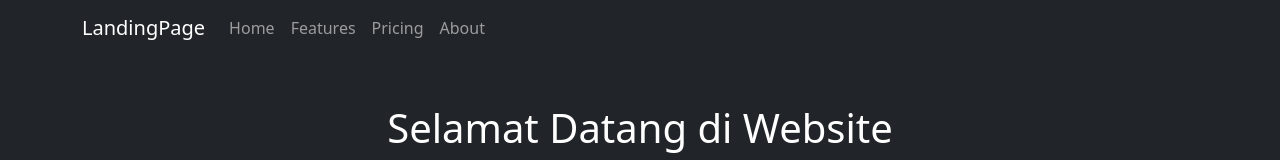
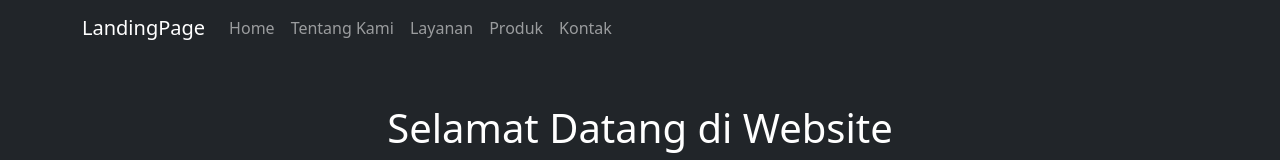
Before and after one commit to difhaels/vite-react-windowhome, a React (Vite) app: page / in a window 1280 px wide. Shown: the top 160 px of the page. Built offline with nearby package versions, Linux system fonts and the light colour scheme.

Commit message:
edit header

```diff
--- a/src/components/Header.jsx
+++ b/src/components/Header.jsx
@@ -10,9 +10,10 @@ function Header() {
         <Navbar.Collapse id="basic-navbar-nav">
           <Nav className="me-auto">
             <Nav.Link href="#home">Home</Nav.Link>
-            <Nav.Link href="#features">Features</Nav.Link>
-            <Nav.Link href="#pricing">Pricing</Nav.Link>
-            <Nav.Link href="#about">About</Nav.Link>
+            <Nav.Link href="#about">Tentang Kami</Nav.Link>
+            <Nav.Link href="#layanan">Layanan</Nav.Link>
+            <Nav.Link href="#produk">Produk</Nav.Link>
+            <Nav.Link href="#kontak">Kontak</Nav.Link>
           </Nav>
         </Navbar.Collapse>
       </Container>
```
